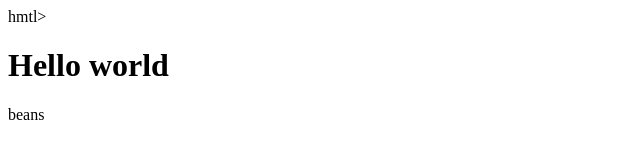
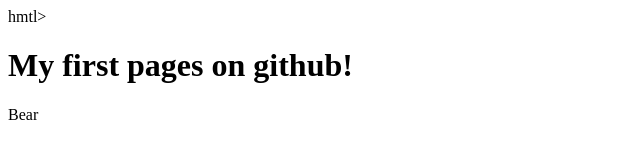
Before and after one commit to apple-juic3/-apple-juic3.github.io, a plain HTML site: page index.html in a window 1280 px wide. Shown: the whole page, without its empty margins (0-640 px from the left). Drawn offline with Linux system fonts and the light colour scheme.

Commit message:
Update index.html

```diff
--- a/index.html
+++ b/index.html
@@ -1,8 +1,7 @@
 <!DOCTYPE> hmtl>
-<hmtl>
+<html>
   <body>
-    <h1>Hello world
-    </h1>
-    <p>beans</p>
+  <h1>My first pages on github!</h1>
+  <p>Bear</p>
   </body>
-</hmtl>
+</html>
```
